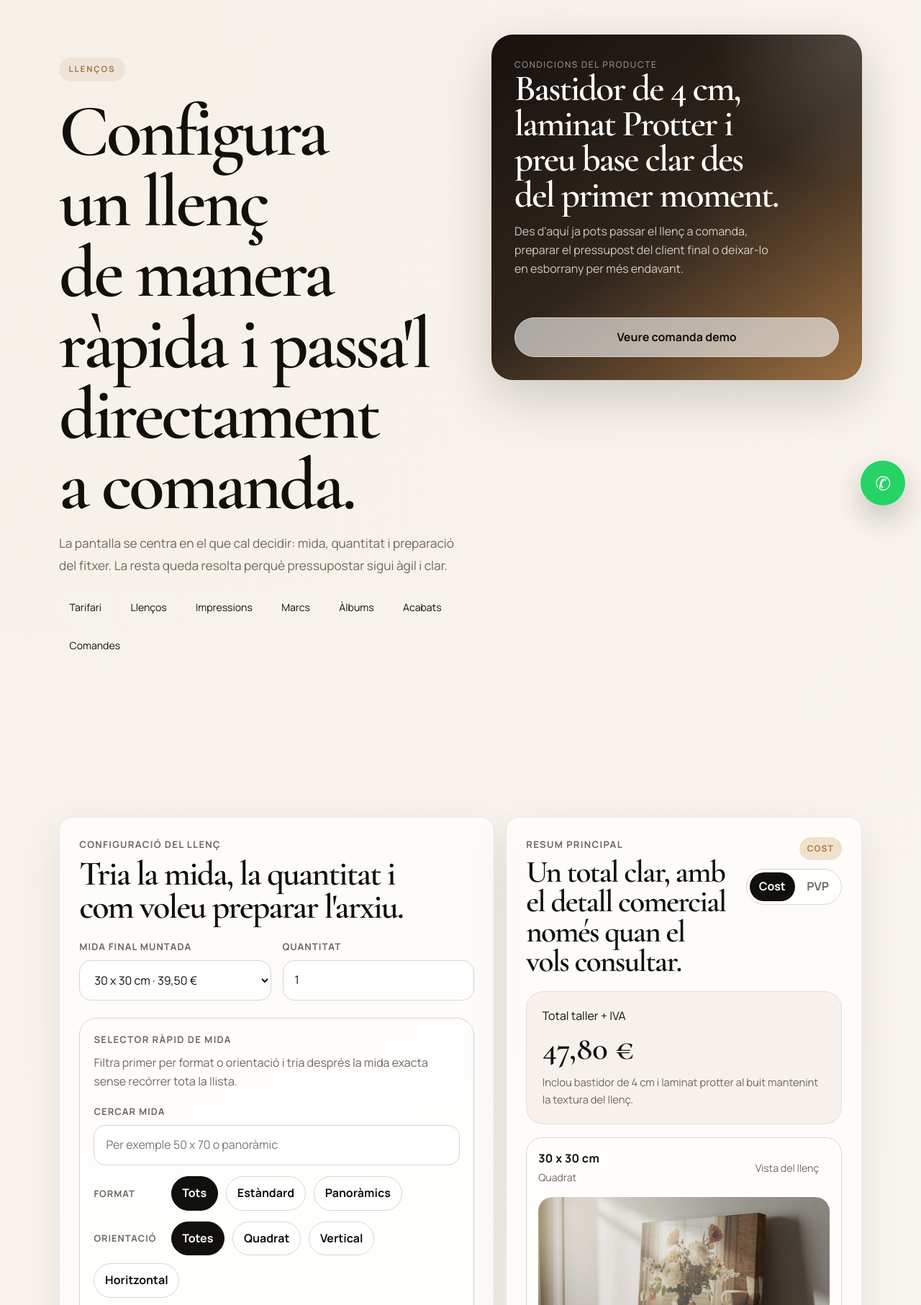
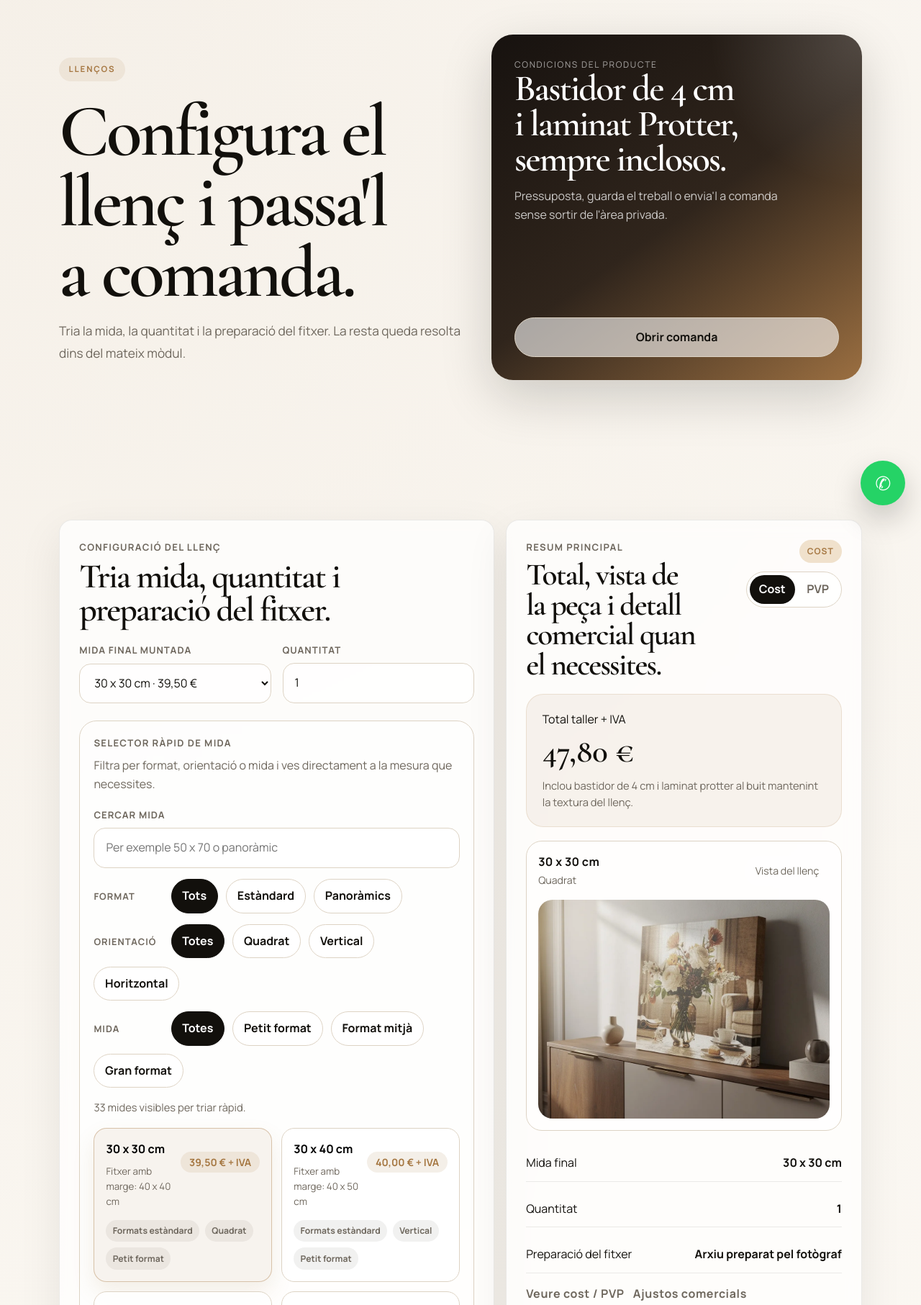
Before and after one commit to erikenobipicks/reusrevela-web, a Flask app: page /area-privada/lienzos in a window 1280 px wide. Shown: the part 76-1889 px from the top of the page at 72% size. Run offline with Flask 3, Linux system fonts and the light colour scheme.

Commit message:
Simplifica la pagina privada de lienzos

```diff
--- a/templates/area_privada_lienzos_v3.html
+++ b/templates/area_privada_lienzos_v3.html
@@ -371,20 +371,15 @@
   <div class="container canvas-shell">
     <div class="canvas-copy fade-up">
       <div class="tag">{% if lang == 'ca' %}Llenços{% else %}Lienzos{% endif %}</div>
-      <h1 class="display">{% if lang == 'ca' %}Configura un llenç de manera ràpida i passa'l directament a comanda.{% else %}Configura un lienzo de forma rápida y pásalo directamente a pedido.{% endif %}</h1>
-      <p class="lead" style="margin-top:1rem">{% if lang == 'ca' %}La pantalla se centra en el que cal decidir: mida, quantitat i preparació del fitxer. La resta queda resolta perquè pressupostar sigui àgil i clar.{% else %}La pantalla se centra en lo que hace falta decidir: medida, cantidad y preparación del archivo. El resto queda resuelto para que presupuestar sea ágil y claro.{% endif %}</p>
-      <div class="module-nav">
-        {% for module in private_modules %}
-        <span class="module-chip">{{ module.title }}</span>
-        {% endfor %}
-      </div>
+      <h1 class="display">{% if lang == 'ca' %}Configura el llenç i passa'l a comanda.{% else %}Configura el lienzo y pásalo a pedido.{% endif %}</h1>
+      <p class="lead" style="margin-top:1rem">{% if lang == 'ca' %}Tria la mida, la quantitat i la preparació del fitxer. La resta queda resolta dins del mateix mòdul.{% else %}Elige la medida, la cantidad y la preparación del archivo. El resto queda resuelto dentro del mismo módulo.{% endif %}</p>
     </div>
 
     <div class="canvas-stage fade-up">
       <div>
         <div class="visual-label">{% if lang == 'ca' %}Condicions del producte{% else %}Condiciones del producto{% endif %}</div>
-        <h2 class="display" style="font-size:clamp(2rem, 4vw, 3.2rem)">{% if lang == 'ca' %}Bastidor de 4 cm, laminat Protter i preu base clar des del primer moment.{% else %}Bastidor de 4 cm, laminado Protter y precio base claro desde el primer momento.{% endif %}</h2>
-        <p>{% if lang == 'ca' %}Des d'aquí ja pots passar el llenç a comanda, preparar el pressupost del client final o deixar-lo en esborrany per més endavant.{% else %}Desde aquí ya puedes pasar el lienzo al pedido, preparar el presupuesto del cliente final o dejarlo en borrador para más adelante.{% endif %}</p>
+        <h2 class="display" style="font-size:clamp(2rem, 4vw, 3.2rem)">{% if lang == 'ca' %}Bastidor de 4 cm i laminat Protter, sempre inclosos.{% else %}Bastidor de 4 cm y laminado Protter, siempre incluidos.{% endif %}</h2>
+        <p>{% if lang == 'ca' %}Pressuposta, guarda el treball o envia'l a comanda sense sortir de l'àrea privada.{% else %}Presupuesta, guarda el trabajo o envíalo al pedido sin salir del área privada.{% endif %}</p>
       </div>
       <div class="stage-gallery">
         <div class="stage-selection">
@@ -416,7 +411,7 @@
           >
         </div>
       </div>
-      <a href="{{ url_for('area_privada_comanda') }}" class="btn btn-outline">{% if lang == 'ca' %}Veure comanda demo{% else %}Ver pedido demo{% endif %}</a>
+      <a href="{{ url_for('area_privada_comanda') }}" class="btn btn-outline">{% if lang == 'ca' %}Obrir comanda{% else %}Abrir pedido{% endif %}</a>
     </div>
   </div>
 </section>
@@ -425,7 +420,7 @@
   <div class="container canvas-grid">
     <article class="surface builder fade-up">
       <div class="eyebrow">{% if lang == 'ca' %}Configuració del llenç{% else %}Configuración del lienzo{% endif %}</div>
-      <h2 class="display" style="font-size:clamp(2rem, 4vw, 3rem);margin-top:.45rem">{% if lang == 'ca' %}Tria la mida, la quantitat i com voleu preparar l'arxiu.{% else %}Elige la medida, la cantidad y cómo queréis preparar el archivo.{% endif %}</h2>
+      <h2 class="display" style="font-size:clamp(2rem, 4vw, 3rem);margin-top:.45rem">{% if lang == 'ca' %}Tria mida, quantitat i preparació del fitxer.{% else %}Elige medida, cantidad y preparación del archivo.{% endif %}</h2>
 
       <div class="builder-grid">
         <div class="field">
@@ -460,7 +455,7 @@
 
       <div class="size-browser">
         <div class="eyebrow">{% if lang == 'ca' %}Selector ràpid de mida{% else %}Selector rápido de medida{% endif %}</div>
-        <p>{% if lang == 'ca' %}Filtra primer per format o orientació i tria després la mida exacta sense recórrer tota la llista.{% else %}Filtra primero por formato u orientación y elige después la medida exacta sin recorrer toda la lista.{% endif %}</p>
+        <p>{% if lang == 'ca' %}Filtra per format, orientació o mida i ves directament a la mesura que necessites.{% else %}Filtra por formato, orientación o tamaño y ve directamente a la medida que necesitas.{% endif %}</p>
 
         <div class="filter-stack">
           <div class="field">
@@ -557,14 +552,14 @@
         </label>
       </div>
 
-      <p class="builder-note">{% if lang == 'ca' %}El marge comercial queda apartat dels camps principals perquè la configuració del producte sigui més neta i més ràpida.{% else %}El margen comercial queda aparte de los campos principales para que la configuración del producto sea más limpia y más rápida.{% endif %}</p>
+      <p class="builder-note">{% if lang == 'ca' %}El marge queda dins d'ajustos perquè la pantalla principal sigui més clara.{% else %}El margen queda dentro de ajustes para que la pantalla principal sea más clara.{% endif %}</p>
     </article>
 
     <aside class="surface summary fade-up">
       <div class="summary-top">
         <div>
           <div class="eyebrow">{% if lang == 'ca' %}Resum principal{% else %}Resumen principal{% endif %}</div>
-          <h2 class="display" style="font-size:clamp(1.9rem, 4vw, 2.7rem);margin-top:.45rem">{% if lang == 'ca' %}Un total clar, amb el detall comercial només quan el vols consultar.{% else %}Un total claro, con el detalle comercial solo cuando lo quieres consultar.{% endif %}</h2>
+          <h2 class="display" style="font-size:clamp(1.9rem, 4vw, 2.7rem);margin-top:.45rem">{% if lang == 'ca' %}Total, vista de la peça i detall comercial quan el necessites.{% else %}Total, vista de la pieza y detalle comercial cuando lo necesitas.{% endif %}</h2>
         </div>
         <div class="summary-head">
           <span class="summary-kicker" id="summary-kicker-label">{% if lang == 'ca' %}Cost{% else %}Coste{% endif %}</span>
@@ -631,7 +626,7 @@
             <input id="margin-percent" type="number" min="0" step="1" value="{{ canvas_draft.selected_margin_percent }}">
           </div>
         </div>
-        <div class="panel-note">{% if lang == 'ca' %}Aquest marge no embruta la pantalla principal. Serveix per calcular el PVP i alimentar el pressupost del client final quan el llenç entra a comanda.{% else %}Este margen no ensucia la pantalla principal. Sirve para calcular el PVP y alimentar el presupuesto del cliente final cuando el lienzo entra en el pedido.{% endif %}</div>
+        <div class="panel-note">{% if lang == 'ca' %}Aquest marge serveix per calcular el PVP quan el llenç passa a pressupost o comanda.{% else %}Este margen sirve para calcular el PVP cuando el lienzo pasa a presupuesto o pedido.{% endif %}</div>
       </div>
 
       <div class="summary-actions">
@@ -651,7 +646,7 @@
   <div class="container">
     <div class="fade-up">
       <div class="tag">{% if lang == 'ca' %}Borradors{% else %}Borradores{% endif %}</div>
-      <h2 class="display">{% if lang == 'ca' %}Recupera configuracions recents i continua el pressupost sense tornar a comenÃ§ar.{% else %}Recupera configuraciones recientes y sigue el presupuesto sin volver a empezar.{% endif %}</h2>
+      <h2 class="display">{% if lang == 'ca' %}Recupera treballs guardats i continua on ho vas deixar.{% else %}Recupera trabajos guardados y sigue donde lo dejaste.{% endif %}</h2>
     </div>
     {% if canvas_draft.saved_drafts %}
     <div class="draft-grid">
@@ -681,70 +676,6 @@
   </div>
 </section>
 
-<section class="section-tight">
-  <div class="container">
-    <div class="fade-up">
-      <div class="tag">{% if lang == 'ca' %}Després del pressupost{% else %}Después del presupuesto{% endif %}</div>
-      <h2 class="display">{% if lang == 'ca' %}Quan el llenç està clar, el següent pas és portar-lo a comanda i decidir com es lliura la feina.{% else %}Cuando el lienzo está claro, el siguiente paso es llevarlo al pedido y decidir cómo se entrega el trabajo.{% endif %}</h2>
-    </div>
-    <div class="flow-grid">
-      <article class="surface flow-card fade-up">
-        <strong>1</strong>
-        <h3 class="card-title">{% if lang == 'ca' %}Configures el llenç{% else %}Configuras el lienzo{% endif %}</h3>
-        <p>{% if lang == 'ca' %}Mida, quantitat i tractament del fitxer, sense opcions que al taller ja teniu tancades.{% else %}Medida, cantidad y tratamiento del archivo, sin opciones que en el taller ya teneis cerradas.{% endif %}</p>
-      </article>
-      <article class="surface flow-card fade-up">
-        <strong>2</strong>
-        <h3 class="card-title">{% if lang == 'ca' %}L'afegeixes a comanda{% else %}Lo añades al pedido{% endif %}</h3>
-        <p>{% if lang == 'ca' %}Des d'allà es genera tant el pressupost per al client final com l'ordre interna de producció.{% else %}Desde ahí se genera tanto el presupuesto para el cliente final como la orden interna de producción.{% endif %}</p>
-      </article>
-      <article class="surface flow-card fade-up">
-        <strong>3</strong>
-        <h3 class="card-title">{% if lang == 'ca' %}Associes el fitxer{% else %}Asocias el archivo{% endif %}</h3>
-        <p>{% if lang == 'ca' %}Dropbox, enllaç extern o enviar més tard. El sistema es prepara per treballar amb el flux que ja teniu.{% else %}Dropbox, enlace externo o enviar más tarde. El sistema se prepara para trabajar con el flujo que ya tenéis.{% endif %}</p>
-      </article>
-    </div>
-  </div>
-</section>
-
-<section class="section-tight">
-  <div class="container">
-    <div class="fade-up">
-      <div class="tag">{% if lang == 'ca' %}Tarifa viva{% else %}Tarifa viva{% endif %}</div>
-      <h2 class="display">{% if lang == 'ca' %}Les mides segueixen ancorades al catàleg real, però ara viuen dins del tarifari privat i no en un PDF separat.{% else %}Las medidas siguen ancladas al catálogo real, pero ahora viven dentro del tarifario privado y no en un PDF separado.{% endif %}</h2>
-    </div>
-    <div class="size-grid">
-      {% for size in canvas_pricing.sizes %}
-      <article class="surface size-card fade-up">
-        <div class="eyebrow">{{ size.group_label }}</div>
-        <h3 class="card-title">{{ size.final_label }}</h3>
-        <p>{% if lang == 'ca' %}Fitxer amb marge: {{ size.file_label }}{% else %}Archivo con margen: {{ size.file_label }}{% endif %}</p>
-        <span class="size-price canvas-price" data-base-price="{{ size.price }}">{{ "%.2f"|format(size.price)|replace(".", ",") }} € + IVA</span>
-      </article>
-      {% endfor %}
-    </div>
-  </div>
-</section>
-
-<section class="section-tight">
-  <div class="container note-grid">
-    <article class="surface note-card fade-up">
-      <div class="eyebrow">{% if lang == 'ca' %}Per al fotògraf{% else %}Para el fotógrafo{% endif %}</div>
-      <h3 class="card-title">{% if lang == 'ca' %}Més ràpid d'usar{% else %}Más rápido de usar{% endif %}</h3>
-      <p>{% if lang == 'ca' %}La pantalla principal queda neta i no sembla una calculadora tècnica. Treballa com una eina de venda i de comanda alhora.{% else %}La pantalla principal queda limpia y no parece una calculadora técnica. Trabaja como una herramienta de venta y de pedido a la vez.{% endif %}</p>
-    </article>
-    <article class="surface note-card fade-up">
-      <div class="eyebrow">{% if lang == 'ca' %}Per a taller{% else %}Para taller{% endif %}</div>
-      <h3 class="card-title">{% if lang == 'ca' %}Més control intern{% else %}Más control interno{% endif %}</h3>
-      <p>{% if lang == 'ca' %}El marge comercial continua existint, però sense contaminar la configuració del producte ni confondre el fotògraf mentre treballa.{% else %}El margen comercial sigue existiendo, pero sin contaminar la configuración del producto ni confundir al fotógrafo mientras trabaja.{% endif %}</p>
-    </article>
-    <article class="surface note-card fade-up">
-      <div class="eyebrow">{% if lang == 'ca' %}Per a la base futura{% else %}Para la base futura{% endif %}</div>
-      <h3 class="card-title">{% if lang == 'ca' %}Reutilitzable per a impressions{% else %}Reutilizable para impresiones{% endif %}</h3>
-      <p>{% if lang == 'ca' %}Aquest mateix esquema de configurador + comanda + enviament de fitxer es pot repetir molt bé a impressions, àlbums i altres apartats del privat.{% else %}Este mismo esquema de configurador + pedido + envío de archivo se puede repetir muy bien en impresiones, álbumes y otros apartados del privado.{% endif %}</p>
-    </article>
-  </div>
-</section>
 {% endblock %}
 
 {% block scripts %}
```
